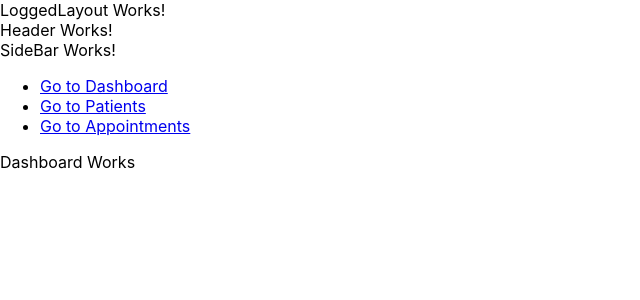
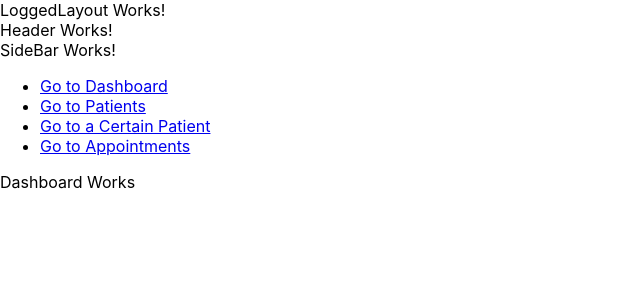
Before and after one commit to britoskies/Hospital-Manager, a React (Vite) app: page /dashboard in a window 1280 px wide. Shown: the top 300 px of the page, without its empty margins (0-640 px from the left). Built offline with nearby package versions, Linux system fonts and the light colour scheme.

Commit message:
Added certain patient link to sidebar for testing

```diff
--- a/src/components/common/SideBar/SideBar.tsx
+++ b/src/components/common/SideBar/SideBar.tsx
@@ -10,6 +10,7 @@ function SideBar({}: Props) {
         <ul>
             <li><Link to="/dashboard">Go to Dashboard</Link></li>
             <li><Link to="/patients">Go to Patients</Link></li>
+            <li><Link to="/patient/123">Go to a Certain Patient</Link></li>
             <li><Link to="/appointments">Go to Appointments</Link></li>
         </ul>
     </React.Fragment>
```
